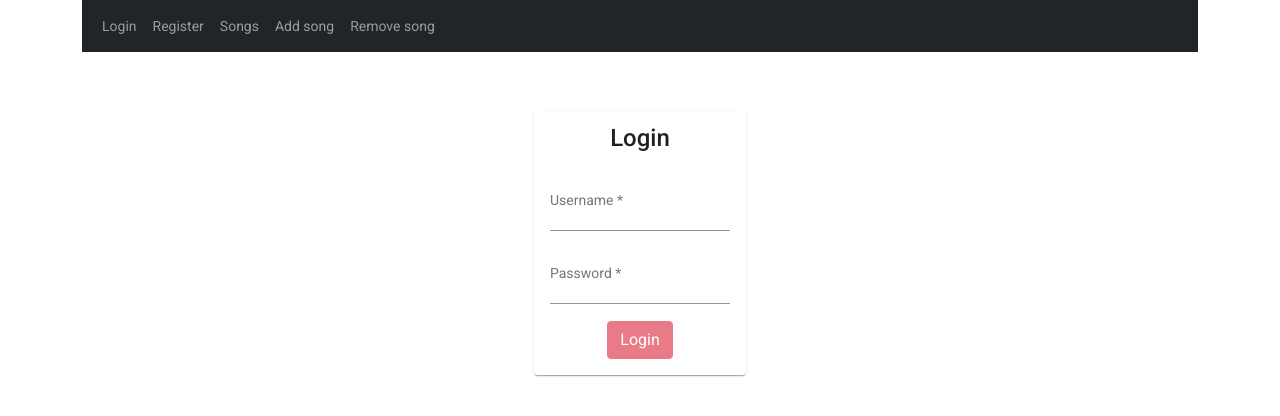
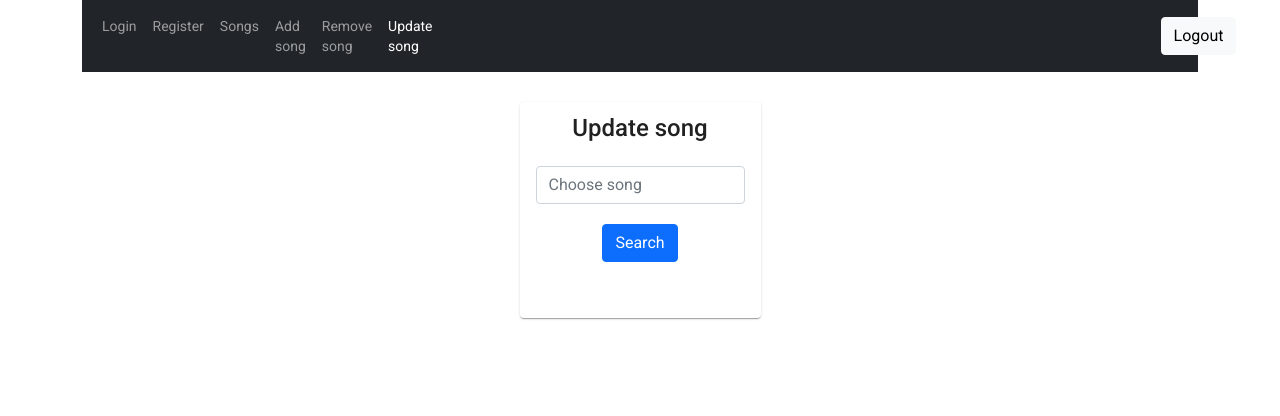
Before and after one commit to tamarad99/Projekat-NWP, an Angular app in the folder AngularNWP/: page /song/updateSong in a window 1280 px wide. Shown: the top 416 px of the page. Built offline with nearby package versions, Linux system fonts and the light colour scheme; sample sign-in values are in the browser's storage.

Commit message:
add and delete done

```diff
--- a/AngularNWP/src/app/add-song/add-song.component.scss
+++ b/AngularNWP/src/app/add-song/add-song.component.scss
@@ -16,6 +16,6 @@
   text-align: center;
 }
 
-  .inside{
+.inside {
   display: inline-block;
 }
--- a/AngularNWP/src/app/add-song/add-song.component.ts
+++ b/AngularNWP/src/app/add-song/add-song.component.ts
@@ -1,4 +1,5 @@
 import { Component, NgModule, OnInit } from '@angular/core';
+import { Router } from '@angular/router';
 import { SongService } from '../services/song.service';
 
 @Component({
@@ -8,12 +9,21 @@ import { SongService } from '../services/song.service';
 })
 export class AddSongComponent implements OnInit {
 
-  constructor(private songService:SongService) { }
+  constructor(private songService:SongService, private router:Router) { }
 
   ngOnInit(): void {
   }
 
   addSong(songForm:any){
-    this.songService.addSong(songForm.value.song).subscribe((resp:any) => alert("Uspesno dodata pesma!"))
+    this.songService.addSong(songForm.value.song).subscribe((resp:any) => {
+      if(resp){
+        alert("Uspesno dodata pesma!")
+        this.router.navigate(['/song/list'])
+      }
+      else{
+        alert("Doslo je do greske, pokusajte ponovo!")
+        this.router.navigate(['/song/addSong'])
+      }
+    })
   }
 }
--- a/AngularNWP/src/app/app-routing.module.ts
+++ b/AngularNWP/src/app/app-routing.module.ts
@@ -9,6 +9,7 @@ import { SongListComponent } from './song-list/song-list.component';
 import { LoginComponent } from './user/login/login.component';
 import { RegisterComponent } from './user/register/register.component';
 import { RemoveSongComponent } from './remove-song/remove-song.component'
+import { UpdateSongComponent } from './update-song/update-song.component';
 
 const routes: Routes = [
   {path: "", redirectTo: "login", pathMatch: "full"},
@@ -18,6 +19,7 @@ const routes: Routes = [
   {path: "song/list", component: SongListComponent},
   {path: "song/addSong", component: AddSongComponent, canActivate:[AuthGuardAdmin]},
   {path: "song/removeSong", component: RemoveSongComponent, canActivate:[AuthGuardAdmin]},
+  {path: "song/updateSong", component: UpdateSongComponent, canActivate:[AuthGuardAdmin]},
   {path: "**", component: LoginComponent}
 ];
 
--- a/AngularNWP/src/app/app.component.html
+++ b/AngularNWP/src/app/app.component.html
@@ -18,7 +18,13 @@
                     <li class="nav-item active">
                         <a class="nav-link" routerLink="/song/removeSong" routerLinkActive="active">Remove song</a>
                     </li>
+                    <li class="nav-item active">
+                        <a class="nav-link" routerLink="/song/updateSong" routerLinkActive="active">Update song</a>
+                    </li>
                 </ul>
+                <div style="margin-left: 720px;">
+                    <button class="btn btn-light" (click)="logout()">Logout</button>
+                </div>
             </div>
         </div>
     </nav>
--- a/AngularNWP/src/app/app.component.ts
+++ b/AngularNWP/src/app/app.component.ts
@@ -1,4 +1,6 @@
 import { Component } from '@angular/core';
+import { Router } from '@angular/router';
+import { UserService } from './services/user.service';
 
 @Component({
   selector: 'app-root',
@@ -7,4 +9,10 @@ import { Component } from '@angular/core';
 })
 export class AppComponent {
   title = 'AngularNWP';
+
+  constructor(private userService:UserService, private router:Router){}
+
+  logout(){
+    this.userService.logout();
+  }
 }
--- a/AngularNWP/src/app/app.module.ts
+++ b/AngularNWP/src/app/app.module.ts
@@ -19,7 +19,8 @@ import { AuthGuardAdmin } from './guard/auth.guard.admin';
 import { AuthGuardUser } from './guard/auth.guard.user';
 import { AddSongComponent } from './add-song/add-song.component';
 import {MatSelectModule} from '@angular/material/select';
-import { RemoveSongComponent } from './remove-song/remove-song.component'
+import { RemoveSongComponent } from './remove-song/remove-song.component';
+import { UpdateSongComponent } from './update-song/update-song.component'
 
 @NgModule({
   declarations: [
@@ -30,7 +31,8 @@ import { RemoveSongComponent } from './remove-song/remove-song.component'
     SongListComponent,
     SongListComponent,
     AddSongComponent,
-    RemoveSongComponent
+    RemoveSongComponent,
+    UpdateSongComponent
   ],
   imports: [
     BrowserModule,
--- a/AngularNWP/src/app/song-item/song-item.component.html
+++ b/AngularNWP/src/app/song-item/song-item.component.html
@@ -21,7 +21,7 @@
         </div>
     </div>
 </div> -->
-<!-- <form #remove="ngForm"> -->
+<form #remove="ngForm">
 <div class="card text-white bg-dark mb-3" style="width: 18rem;" style="margin-left:5px" *ngIf="song != undefined">
     <!-- *ngIf="song != undefined && song.album != undefined && song.album.artist != undefined"> -->
 
@@ -35,7 +35,8 @@
                 class="btn btn-light">-</button>{{song.rang}}
             <button (click)="incrementRating()" type="button" class="btn btn-light">+</button>
         </p>
-        <!-- <div *ngIf="role == 'admin'"><button (click)="removeSong(remove)" class="btn btn-light">Remove</button></div> -->
+        <div *ngIf="role == 'admin'"><button (click)="removeSong(remove)" class="btn btn-light">Remove</button></div>
     </div>
 </div>
+</form>
 <br>
--- a/AngularNWP/src/app/song-item/song-item.component.ts
+++ b/AngularNWP/src/app/song-item/song-item.component.ts
@@ -1,4 +1,5 @@
 import { Component, Input, OnInit, Output, EventEmitter } from '@angular/core';
+import { Router } from '@angular/router';
 import { Song } from '../model/song';
 import { SongRatingChange } from '../model/song-rating-change';
 import { SongService } from '../services/song.service';
@@ -42,7 +43,7 @@ export class SongItemComponent implements OnInit {
 
   public role: string | undefined;
 
-  constructor(private songService: SongService) { }
+  constructor(private songService: SongService, private router: Router) { }
 
   ngOnInit(): void {
     this.role = localStorage.getItem('role')!;
@@ -56,9 +57,17 @@ export class SongItemComponent implements OnInit {
     this.change.emit({ song: this.song!, changeInRating: -1 })
 
   }
-  // removeSong(remove:any){
-  //   console.log(remove.value.song.id)
-  //   this.songService.removeSong(remove.value.song.id).subscribe((resp:any) =>
-  //   alert("Uspesno ste uklonili pesmu"))
-  // }
+  removeSong(remove: any) {
+    this.songService.removeSong(this.song!.id).subscribe((resp: any) => {
+      if (resp) {
+        alert("Uspesno ste uklonili pesmu")
+        window.location.reload()
+      }
+      else{
+        alert("Doslo je do greske!")
+        window.location.reload()
+      }
+    })
+
+  }
 }
--- a/AngularNWP/src/app/song-list/song-list.component.ts
+++ b/AngularNWP/src/app/song-list/song-list.component.ts
@@ -26,7 +26,8 @@ export class SongListComponent implements OnInit {
 
   onRangChange(change: SongRatingChange){
     this.songService.changeRating(change.song.id, change.changeInRating).
-    subscribe((res:any) =>  this.songs$ = this.songService.getSongs());
+    subscribe((res:any) =>  {this.songs$ = this.songService.getSongs();
+                              this.songSearch$ = undefined});
     alert("Uspesno ste izmenili ocenu")
     console.log("id: " + change.song.id)
     console.log("change: " + change.changeInRating)
--- /dev/null
+++ b/AngularNWP/src/app/update-song/update-song.component.html
@@ -0,0 +1,17 @@
+<div class="container">
+    <div class="inside">
+        <mat-card class="example-card">
+            <div class="form-group">
+                <form #songForm="ngForm" (ngSubmit)="updateSong(songForm)">
+                    <div ngModelGroup="song">
+                        <mat-card-title class="header">Update song</mat-card-title><br>
+                        <form class="search">
+                            <input class="form-control" type="search" aria-label="Choose song" placeholder="Choose song"><br>
+                            <button class="btn btn-primary" type="submit">Search</button>
+                        </form><br><br>
+                    </div>
+                </form>
+            </div>
+        </mat-card>
+    </div>
+</div>
--- /dev/null
+++ b/AngularNWP/src/app/update-song/update-song.component.scss
@@ -0,0 +1,21 @@
+.example-card {
+    margin-top: 30px;
+    max-width: 400px;
+    display: inline-block
+}
+
+.container {
+    text-align: center;
+}
+
+.example-full-width {
+    width: 100%;
+}
+
+.header {
+    text-align: center;
+}
+
+.inside {
+    display: inline-block;
+}
--- /dev/null
+++ b/AngularNWP/src/app/update-song/update-song.component.ts
@@ -0,0 +1,18 @@
+import { Component, OnInit } from '@angular/core';
+
+@Component({
+  selector: 'app-update-song',
+  templateUrl: './update-song.component.html',
+  styleUrls: ['./update-song.component.scss']
+})
+export class UpdateSongComponent implements OnInit {
+
+  constructor() { }
+
+  ngOnInit(): void {
+  }
+
+  updateSong(form:any){
+
+  }
+}
```
Also changed, not shown: 1 other file (tests, documents, lock files or other folders). Lines whose indentation alone changed are shown as unchanged.
